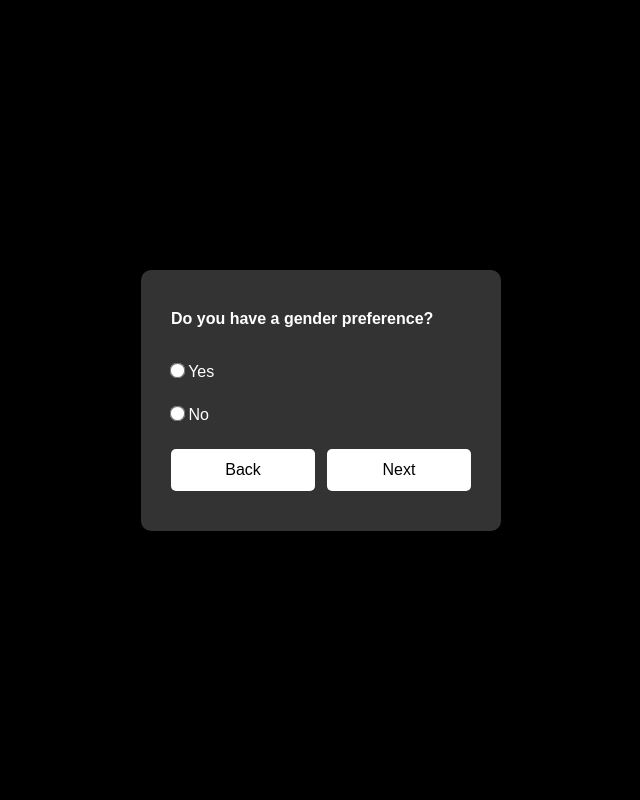
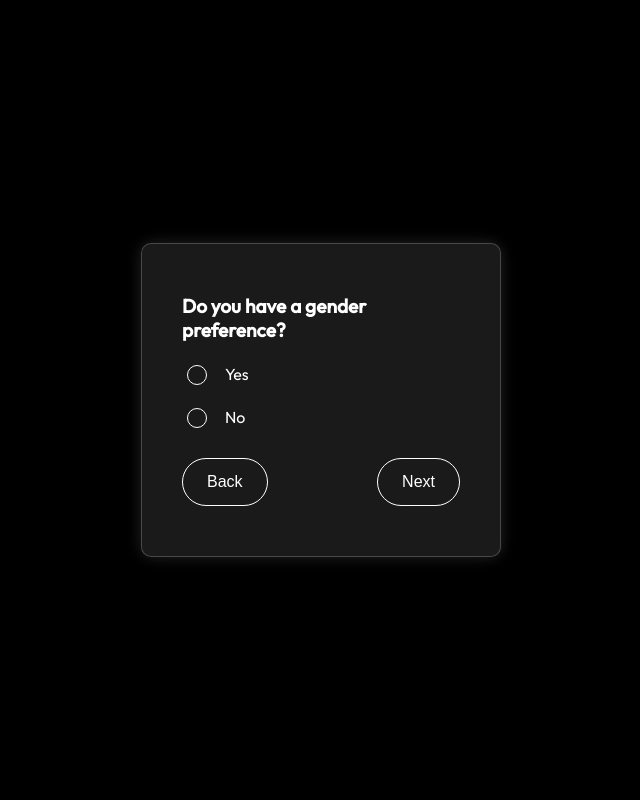
Before and after one commit to Dezind/safecircle, a PHP site: page /customization2.php in a window 1280 px wide. Shown: the whole page, without its empty margins (319-959 px from the left). Run offline with PHP 8.4, Linux system fonts and the light colour scheme.

Commit message:
Update customization2.php

```diff
--- a/customization2.php
+++ b/customization2.php
@@ -2,7 +2,7 @@
 // Start the session to store the answers
 session_start();
 
-// Check if the form is submitted, and save the answer to the session
+// Check if the form is submitted, and save the answers to the session
 if ($_SERVER['REQUEST_METHOD'] === 'POST') {
     $genderPreference = $_POST['gender-preference'];
     $gender = isset($_POST['gender']) ? $_POST['gender'] : null;
@@ -16,7 +16,6 @@ if ($_SERVER['REQUEST_METHOD'] === 'POST') {
     exit;
 }
 ?>
-
 <!DOCTYPE html>
 <html lang="en">
 <head>
@@ -26,17 +25,17 @@ if ($_SERVER['REQUEST_METHOD'] === 'POST') {
         window.dataLayer = window.dataLayer || [];
         function gtag(){dataLayer.push(arguments);}
         gtag('js', new Date());
-
         gtag('config', 'G-E5TVCZMWYR');
     </script>
     <meta charset="UTF-8">
     <meta name="viewport" content="width=device-width, initial-scale=1.0">
     <title>Customization 2</title>
+    <link href="https://fonts.googleapis.com/css2?family=Outfit:wght@300;400;500&display=swap" rel="stylesheet">
     <style>
         body {
-            background-color: black;
+            font-family: 'Outfit', -apple-system, BlinkMacSystemFont, sans-serif;
+            background-color: #000000;
             color: white;
-            font-family: Arial, sans-serif;
             display: flex;
             justify-content: center;
             align-items: center;
@@ -45,108 +44,137 @@ if ($_SERVER['REQUEST_METHOD'] === 'POST') {
         }
 
         .quiz-container {
-            background-color: #333;
-            padding: 40px 30px;
+            background-color: rgba(255, 255, 255, 0.1);
+            border: 1px solid rgba(255, 255, 255, 0.2);
+            padding: 50px 40px; /* Increased padding for more spacing */
             border-radius: 10px;
             width: 360px;
             box-sizing: border-box;
-        }
-
-        .quiz-container form {
-            display: flex;
-            flex-direction: column;
-            gap: 25px;
+            backdrop-filter: blur(10px);
+            box-shadow: 0 0 15px rgba(255, 255, 255, 0.1),
+                        0 0 20px rgba(255, 255, 255, 0.05);
         }
 
         .quiz-container h2 {
-            font-size: 1em;
-            margin: 0 0 10px 0;
+            font-size: 1.2rem;
+            margin: 0 0 20px 0; /* Increased bottom margin */
             text-align: left;
+            color: white;
         }
 
         label {
-            font-size: 1em;
-            margin: 0;
-            text-align: left;
+            font-size: 1rem;
+            display: flex;
+            align-items: center;
+            gap: 15px; /* Increased space between radio and label */
+            cursor: pointer;
+            margin-bottom: 20px; /* Increased margin for better spacing between options */
         }
 
         input[type="radio"] {
-            margin: 0;
-            transform: scale(1.2);
+            appearance: none;
+            width: 20px;
+            height: 20px;
+            border: 1px solid white;
+            border-radius: 50%;
+            cursor: pointer;
+            position: relative;
         }
 
-        /* Style for the buttons container */
+        input[type="radio"]:checked::before {
+            content: '';
+            position: absolute;
+            top: 50%;
+            left: 50%;
+            transform: translate(-50%, -50%);
+            width: 12px;
+            height: 12px;
+            background-color: white;
+            border-radius: 50%;
+        }
+
+        #gender-options {
+            margin-left: 30px; /* Indent to visually associate with "Yes" */
+            margin-top: 20px; /* Increased margin to separate from the "Yes" option */
+            display: none; /* Initially hidden */
+            flex-direction: column;
+            gap: 15px; /* Increased gap between gender options */
+        }
+
         .button-container {
             display: flex;
             justify-content: space-between;
+            margin-top: 30px; /* Increased top margin for better spacing */
         }
 
-        button {
-            background-color: white;
-            color: black;
-            padding: 12px 20px;
-            border: none;
-            border-radius: 5px;
+        .button-container button {
+            background-color: transparent;
+            color: white;
+            padding: 14px 24px; /* Increased button padding */
+            border: 1px solid white;
+            border-radius: 50px;
             cursor: pointer;
-            font-size: 1em;
-            width: 48%; /* Ensures buttons are side by side */
+            font-size: 1rem;
+            transition: all 0.3s ease;
         }
 
-        button:hover {
-            background-color: #555;
-            color: white;
+        .button-container button:hover {
+            box-shadow: 0 0 20px rgba(255, 255, 255, 0.5),
+                        0 0 30px rgba(255, 255, 255, 0.3);
+            transform: scale(1.02);
+            background: rgba(255, 255, 255, 0.1);
         }
     </style>
 </head>
 <body>
     <div class="quiz-container">
-        <!-- Form that posts to customization2.php -->
         <form method="POST" action="customization2.php">
             <h2>Do you have a gender preference?</h2>
 
             <label>
-                <input type="radio" name="gender-preference" value="yes" required>
+                <input type="radio" name="gender-preference" value="yes"
+                    <?php echo isset($_SESSION['gender-preference']) && $_SESSION['gender-preference'] === 'yes' ? 'checked' : ''; ?>
+                    required>
                 Yes
             </label>
-            <label>
-                <input type="radio" name="gender-preference" value="no" required>
-                No
-            </label>
-
-            <!-- Gender options to show if 'Yes' is clicked -->
-            <div id="gender-options" style="display: none;">
+            <div id="gender-options" style="display: <?php echo isset($_SESSION['gender-preference']) && $_SESSION['gender-preference'] === 'yes' ? 'flex' : 'none'; ?>;">
                 <label>
-                    <input type="radio" name="gender" value="male">
+                    <input type="radio" name="gender" value="male"
+                        <?php echo isset($_SESSION['gender']) && $_SESSION['gender'] === 'male' ? 'checked' : ''; ?>>
                     Male
                 </label>
                 <label>
-                    <input type="radio" name="gender" value="female">
+                    <input type="radio" name="gender" value="female"
+                        <?php echo isset($_SESSION['gender']) && $_SESSION['gender'] === 'female' ? 'checked' : ''; ?>>
                     Female
                 </label>
                 <label>
-                    <input type="radio" name="gender" value="other">
+                    <input type="radio" name="gender" value="other"
+                        <?php echo isset($_SESSION['gender']) && $_SESSION['gender'] === 'other' ? 'checked' : ''; ?>>
                     Other
                 </label>
             </div>
 
-            <!-- Buttons to go back and next -->
+            <label>
+                <input type="radio" name="gender-preference" value="no"
+                    <?php echo isset($_SESSION['gender-preference']) && $_SESSION['gender-preference'] === 'no' ? 'checked' : ''; ?>
+                    required>
+                No
+            </label>
+
             <div class="button-container">
-                <button type="button" onclick="window.history.back()">Back</button>
+                <button type="button" onclick="window.location.href='customization1.php'">Back</button>
                 <button type="submit">Next</button>
             </div>
         </form>
     </div>
 
     <script>
-        // Show gender options if "Yes" is selected
-        document.querySelectorAll('input[name="gender-preference"]').forEach((input) => {
+        // Show/hide gender options based on preference
+        document.querySelectorAll('input[name="gender-preference"]').forEach(input => {
             input.addEventListener('change', function() {
                 const genderOptions = document.getElementById('gender-options');
-                if (this.value === 'yes') {
-                    genderOptions.style.display = 'block';
-                } else {
-                    genderOptions.style.display = 'none';
-                }
+                genderOptions.style.display = this.value === 'yes' ? 'flex' : 'none';
             });
         });
     </script>
```
